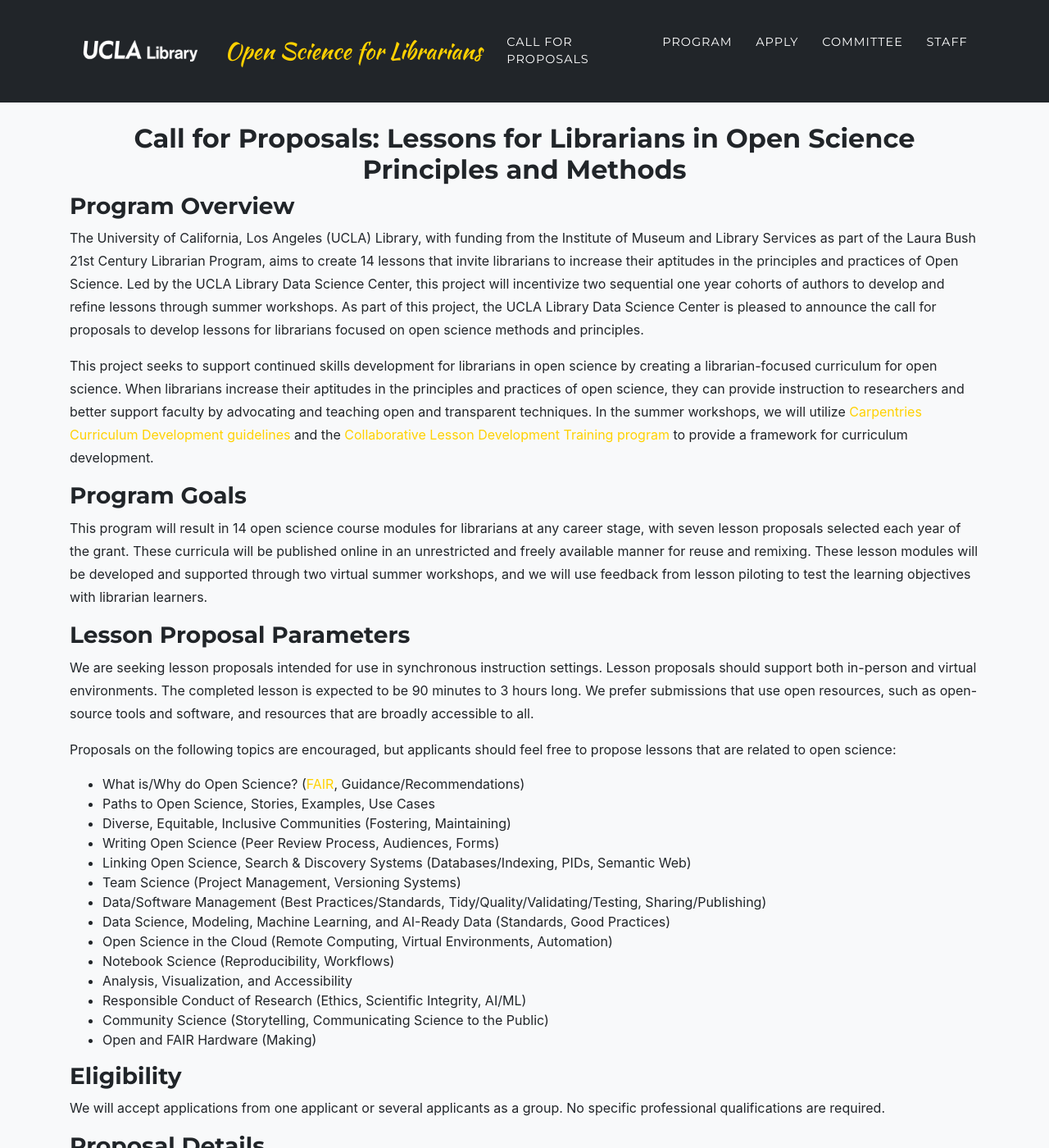
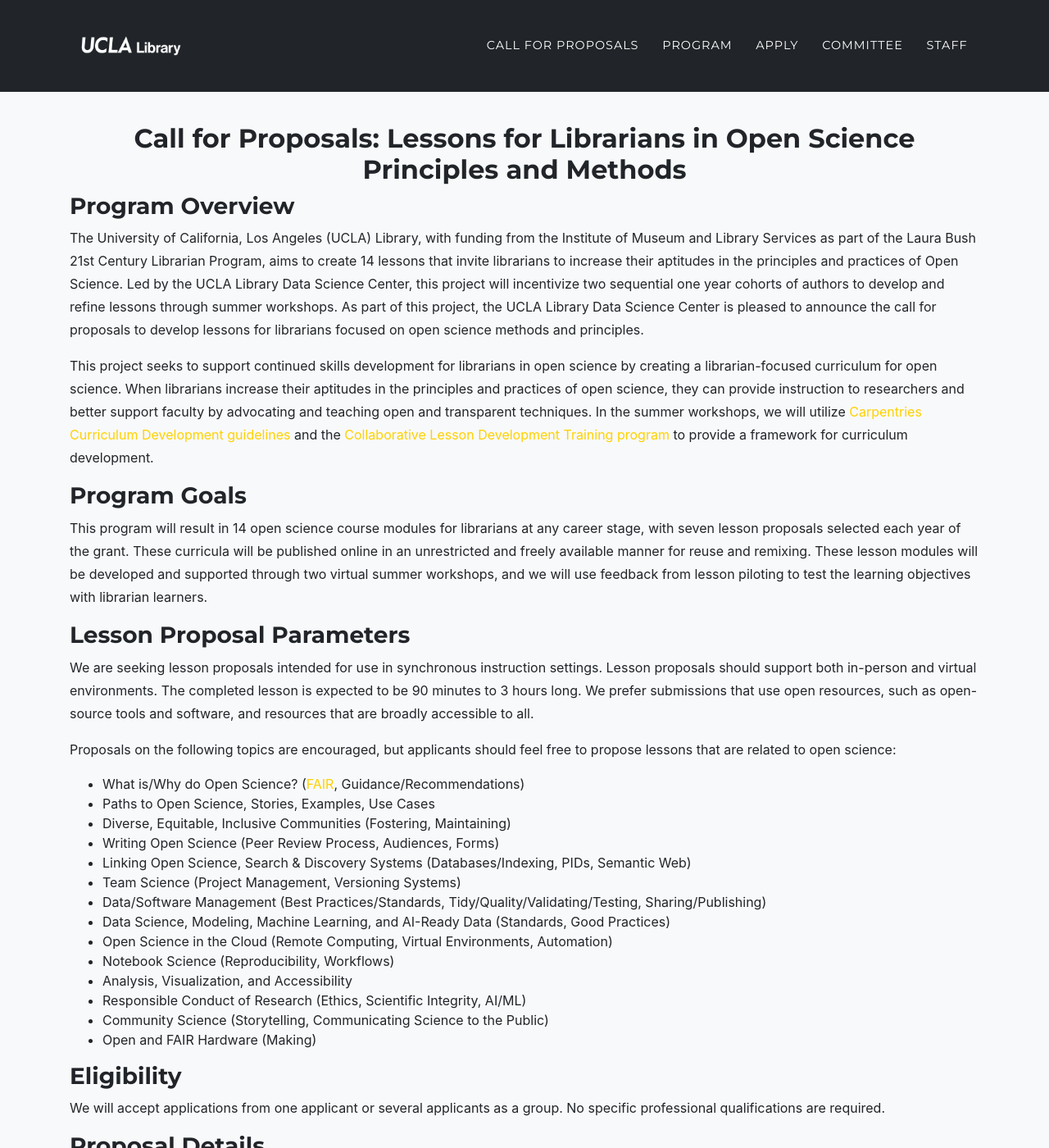
Before and after one commit to ucla-imls-open-sci/ucla-imls-open-sci.github.io, a Jekyll site: the page built from cfp.md, in a window 1280 px wide and 1400 px high. Shown: the whole window at 82% size. Built offline with Jekyll 4.4.1, drawn with Linux system fonts in a browser that asks for light colours; some web fonts are replaced.

Commit message:
updating images css

```diff
--- a/_config.yml
+++ b/_config.yml
@@ -15,7 +15,7 @@
 remote_theme: raviriley/agency-jekyll-theme
 
 url    : "https://ucla-datasquad.github.io/" # the base hostname & protocol for your site, e.g. http://example.com
-baseurl: "/" # the subpath of your site, e.g. /blog
+baseurl: "" # the subpath of your site, e.g. /blog
 
 title      : Open Science for Librarians
 email      : datascience+imls@ucla.edu #this is also the email contact forms will go to
@@ -23,7 +23,7 @@
 author     : UCLA Library Data Science Center
 logo:     #optional, defaults to site title
   path: assets\img\clients\Uxd_Wht_A_Library_300.png
-  height: 60 #height in px, defaults to 52px
+  height: 52 #height in px, defaults to 52px
 
 locale: "en-US" # See available languages in _data/sitetext.yml
 
--- a/_includes/nav.html
+++ b/_includes/nav.html
@@ -10,8 +10,7 @@
       <img
         height="{{ site.logo.height | default: 52 }}"
         src="{{ site.logo.path }}"
-           /> </a>
-      <a class="navbar-brand js-scroll-trigger" href="{{ site.baseurl }}/#"> {{ site.title }}
+      />
       {%- else -%} {{ site.title }} {%- endif -%}
     </a>
     <button
@@ -27,13 +26,14 @@
     </button>
     <div class="collapse navbar-collapse" id="navbarResponsive">
       <ul class="navbar-nav text-uppercase ml-auto">
+      {% if site.locale and site.locale != "" and site.locale != nil %}
         {%- for link in site.data.navigation[site.locale].nav -%}
         <li class="nav-item">
           {%- if link.url -%}
           <a class="nav-link js-scroll-trigger" href="{{ link.url }}"
             >{{ link.title }}</a
           >
-          {%- else if link.section -%}
+          {%- elsif link.section -%}
           <a
             class="nav-link js-scroll-trigger"
             href="{{ site.baseurl }}/#{{ link.section }}"
@@ -44,6 +44,25 @@
           {%- endif -%}
         </li>
         {%- endfor -%}
+      {% else %}
+        {%- for link in site.data.navigation.nav -%}
+        <li class="nav-item">
+          {%- if link.url -%}
+          <a class="nav-link js-scroll-trigger" href="{{ link.url }}"
+            >{{ link.title }}</a
+          >
+          {%- elsif link.section -%}
+          <a
+            class="nav-link js-scroll-trigger"
+            href="{{ site.baseurl }}/#{{ link.section }}"
+            >{{ link.title }}</a
+          >
+          {%- else -%}
+          <a class="nav-link js-scroll-trigger" href="#">{{ link.title }}</a>
+          {%- endif -%}
+        </li>
+        {%- endfor -%}
+      {% endif %}
       </ul>
     </div>
   </div>
--- a/_sass/base/_page.scss
+++ b/_sass/base/_page.scss
@@ -28,6 +28,10 @@
   font-weight: 700;
   @include heading-font;
 }
+p img {
+  width: 100%;
+  height: auto;
+}
 
 .page-section {
   padding: 100px 0;
@@ -44,12 +48,14 @@
     text-transform: none;
     @include serif-font;
   }
+
 }
 @media (min-width: 768px) {
   section {
     padding: 150px 0;
   }
 }
+
 
 // Highlight color customization
 ::-moz-selection {
--- a/cfp.md
+++ b/cfp.md
@@ -74,4 +74,4 @@
 This project was made possible in part by the Institute of Museum and Library Services, [RE-252335-OLS-22](https://www.imls.gov/grants/awarded/re-252335-ols-22).
 Este proyecto ha sido posible en parte por el Instituto de Servicios de Museos y Bibliotecas, [RE-252335-OLS-22](https://www.imls.gov/grants/awarded/re-252335-ols-22).
 
-<img src="https://www.imls.gov/sites/default/files/imls_logo_2c.jpg" />
+<img src="assets/img/imls_logo_2c.png" />
```
Also changed, not shown: assets/img/clients/Uxd_Wht_A_Library_300.png, assets/img/imls_logo_2c.jpg, assets/img/imls_logo_2c.png (added), 7 other files.
